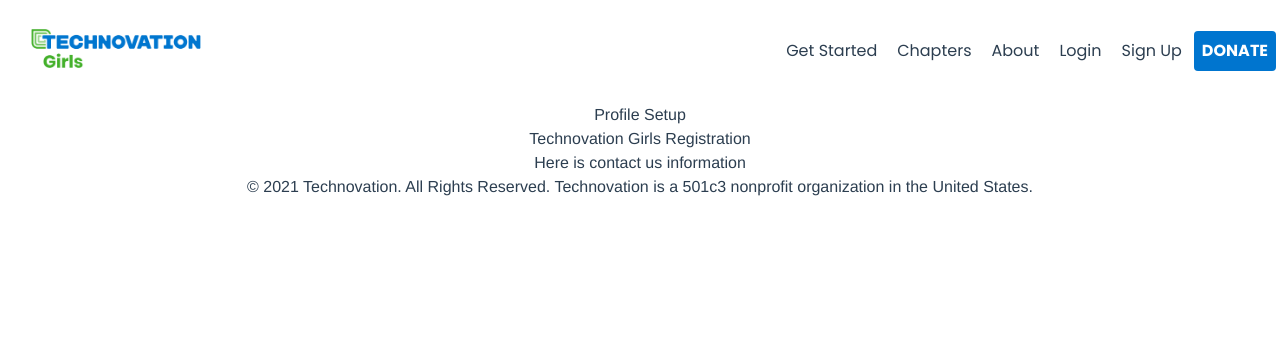
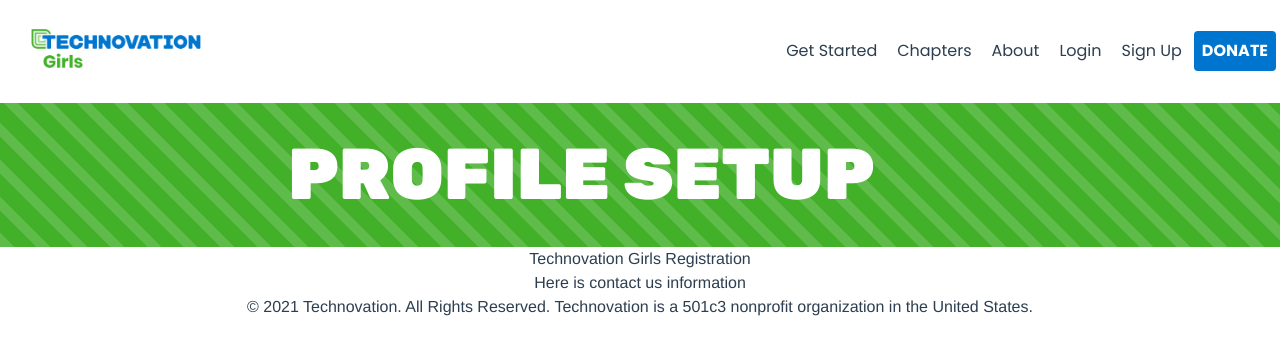
Before and after one commit to Iridescent-CM/tg-girls-sandbox, a Vue app: page / in a window 1280 px wide. Shown: the top 354 px of the page. Built offline with nearby package versions, Linux system fonts and the light colour scheme; what @braid/vue-formulate would draw is missing.

Commit message:
Completed banner component + css

```diff
--- a/src/components/Banner.vue
+++ b/src/components/Banner.vue
@@ -1,3 +1,5 @@
 <template>
-  <h1>Profile Setup</h1>
+  <div class="tg-green-stripes rubik h-36 flex items-center ">
+    <div class="text-white sm:ml-8 lg:ml-72 text-7xl font-black">PROFILE SETUP</div>
+  </div>
 </template>
```
